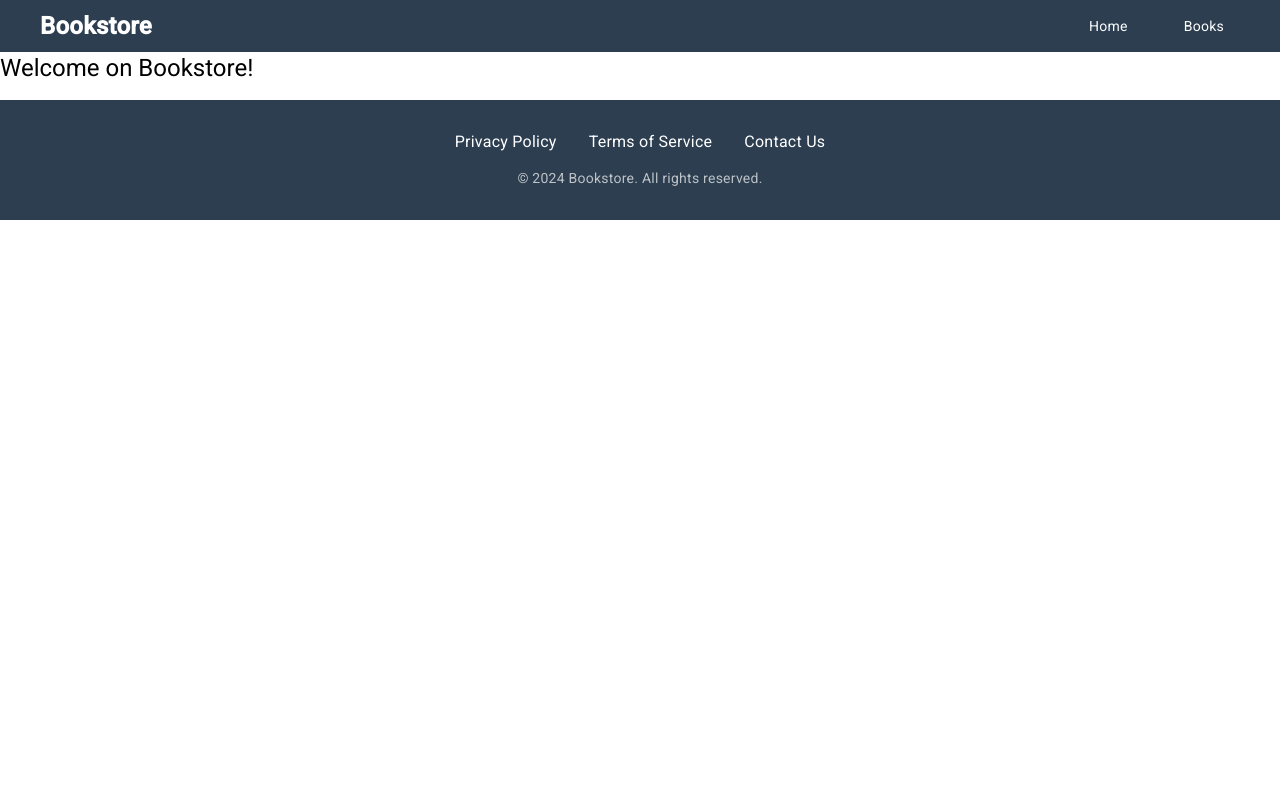
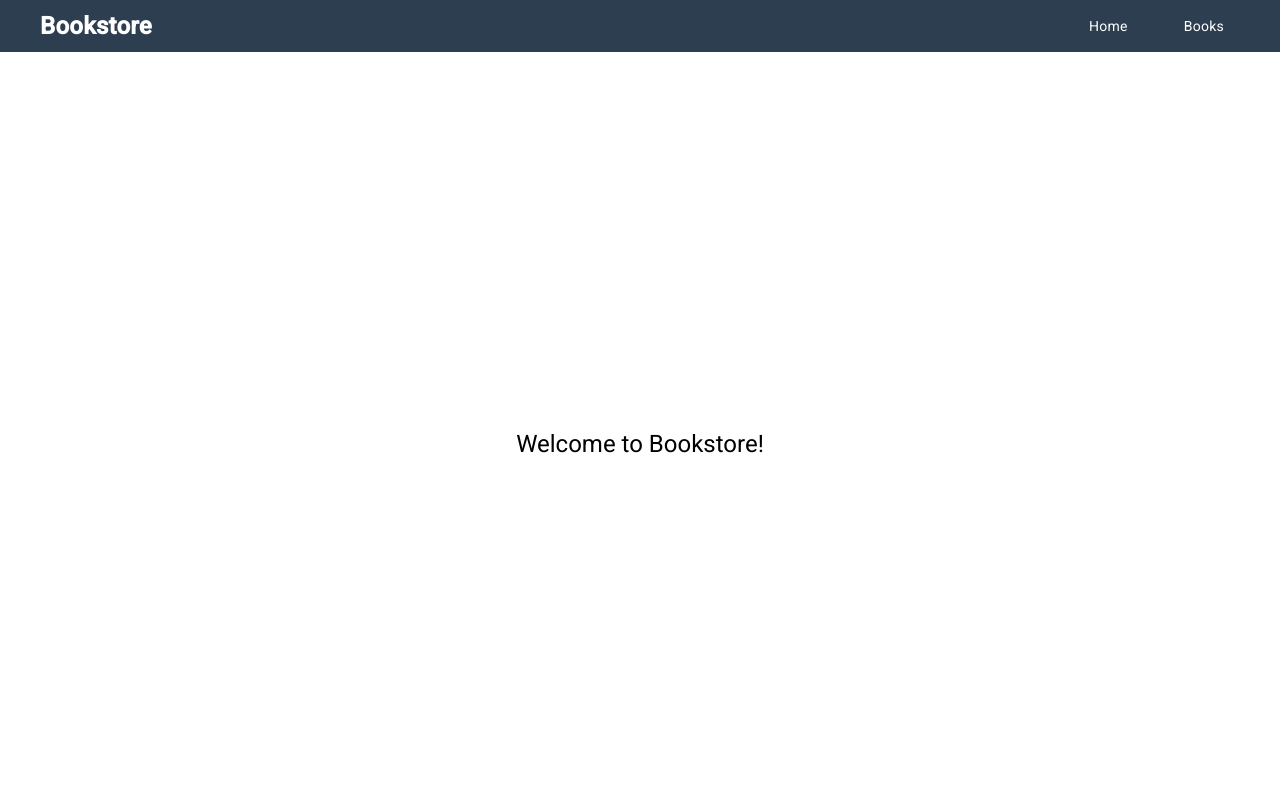
Before and after one commit to funkstermonster/bookstore-fe, an Angular app: page /home in a window 1280 px wide. Shown: the top 800 px of the page. Built offline with nearby package versions, Linux system fonts and the light colour scheme.

Commit message:
modify style for some component containers

```diff
--- a/src/app/components/book-create/book-create.component.html
+++ b/src/app/components/book-create/book-create.component.html
@@ -1,4 +1,4 @@
-<div>
+<div class="book-create-container">
   <h2>Create New Book</h2>
   <form [formGroup]="bookForm" (ngSubmit)="onSubmit()">
     <mat-form-field appearance="fill">
--- a/src/app/components/book-create/book-create.component.scss
+++ b/src/app/components/book-create/book-create.component.scss
@@ -1,3 +1,7 @@
+.book-create-container {
+  height: 100%;
+}
+
 form {
   display: flex;
   flex-direction: column;
--- a/src/app/components/book-details/book-details.component.html
+++ b/src/app/components/book-details/book-details.component.html
@@ -1,4 +1,4 @@
-<div *ngIf="book$ | async as book;">
+<div *ngIf="book$ | async as book;" class="book-details-container">
   <h2 class="form-title">Book Details</h2>
   <form [formGroup]="bookForm" (ngSubmit)="onSubmit()">
     <mat-form-field appearance="fill">
--- a/src/app/components/book-details/book-details.component.scss
+++ b/src/app/components/book-details/book-details.component.scss
@@ -1,3 +1,7 @@
+.book-details-container {
+  height: 100%;
+}
+
 form {
   display: flex;
   flex-direction: column;
--- a/src/app/components/books-table/books-table.component.html
+++ b/src/app/components/books-table/books-table.component.html
@@ -1,8 +1,7 @@
 <div class="main-content">
-  <!-- Your table and other content here -->
   <div class="mat-elevation-z8">
     <table mat-table matSort matTableResponsive [dataSource]="dataSource" class="mat-elevation-z8">
-      <!-- Dynamic Column Headers and Cells -->
+      <!-- Column Headers and Cells -->
       <ng-container *ngFor="let column of columnDefinitions" [matColumnDef]="column.columnDef">
         <th mat-header-cell *matHeaderCellDef mat-sort-header> {{column.header}} </th>
         <td mat-cell *matCellDef="let element"> {{column.cell(element)}} </td>
--- a/src/app/components/home/home.component.html
+++ b/src/app/components/home/home.component.html
@@ -1 +1,3 @@
-<h1>Welcome on Bookstore!</h1>
+<div class="container">
+  <h1>Welcome to Bookstore!</h1>
+</div>
--- a/src/app/components/home/home.component.scss
+++ b/src/app/components/home/home.component.scss
@@ -0,0 +1,7 @@
+.container {
+  display: flex;
+  justify-content: center;
+  align-items: center;
+  height: 100vh;
+  text-align: center;
+}
```
